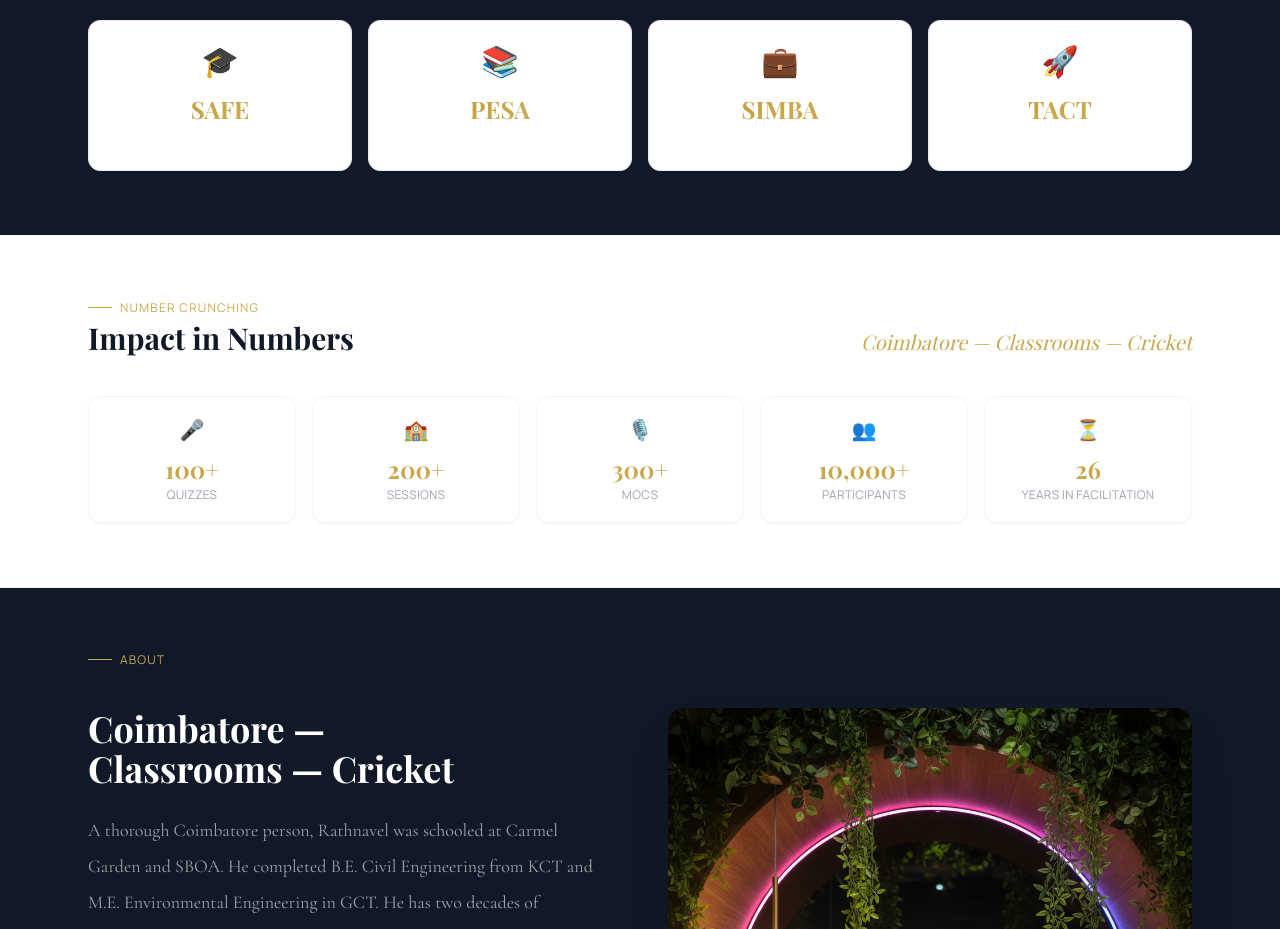
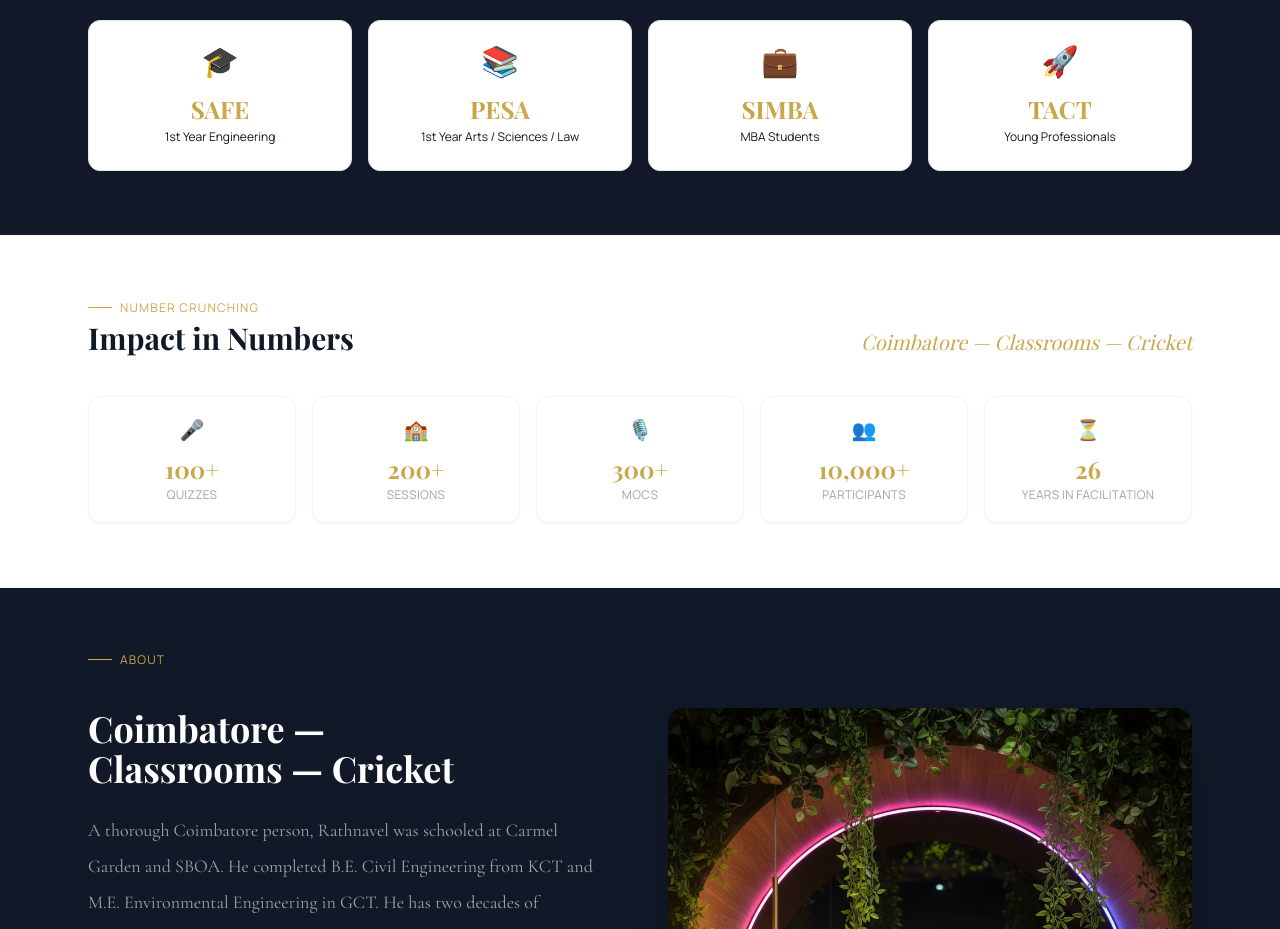
Before and after one commit to mailtoraja69/rathnavelpon, a React (Vite) app: page / in a window 1280 px wide. Shown: the part 900-1829 px from the top of the page. Built offline with nearby package versions, Linux system fonts and the light colour scheme; a web font is replaced by a local one.

Commit message:
Update App.tsx

```diff
--- a/src/App.tsx
+++ b/src/App.tsx
@@ -173,7 +173,7 @@ function Programmes() {
               style={{ backgroundColor: '#ffffff' }}>
               <div className="text-3xl mb-3">{p.emoji}</div>
               <div className="font-display text-2xl font-bold mb-1 gold-text">{p.code}</div>
-              <div className="font-sans text-xs text-white/45 leading-snug">{p.sub}</div>
+              <div className="font-sans text-xs text-grey/900 leading-snug">{p.sub}</div>
             </motion.div>
           ))}
         </div>
```
